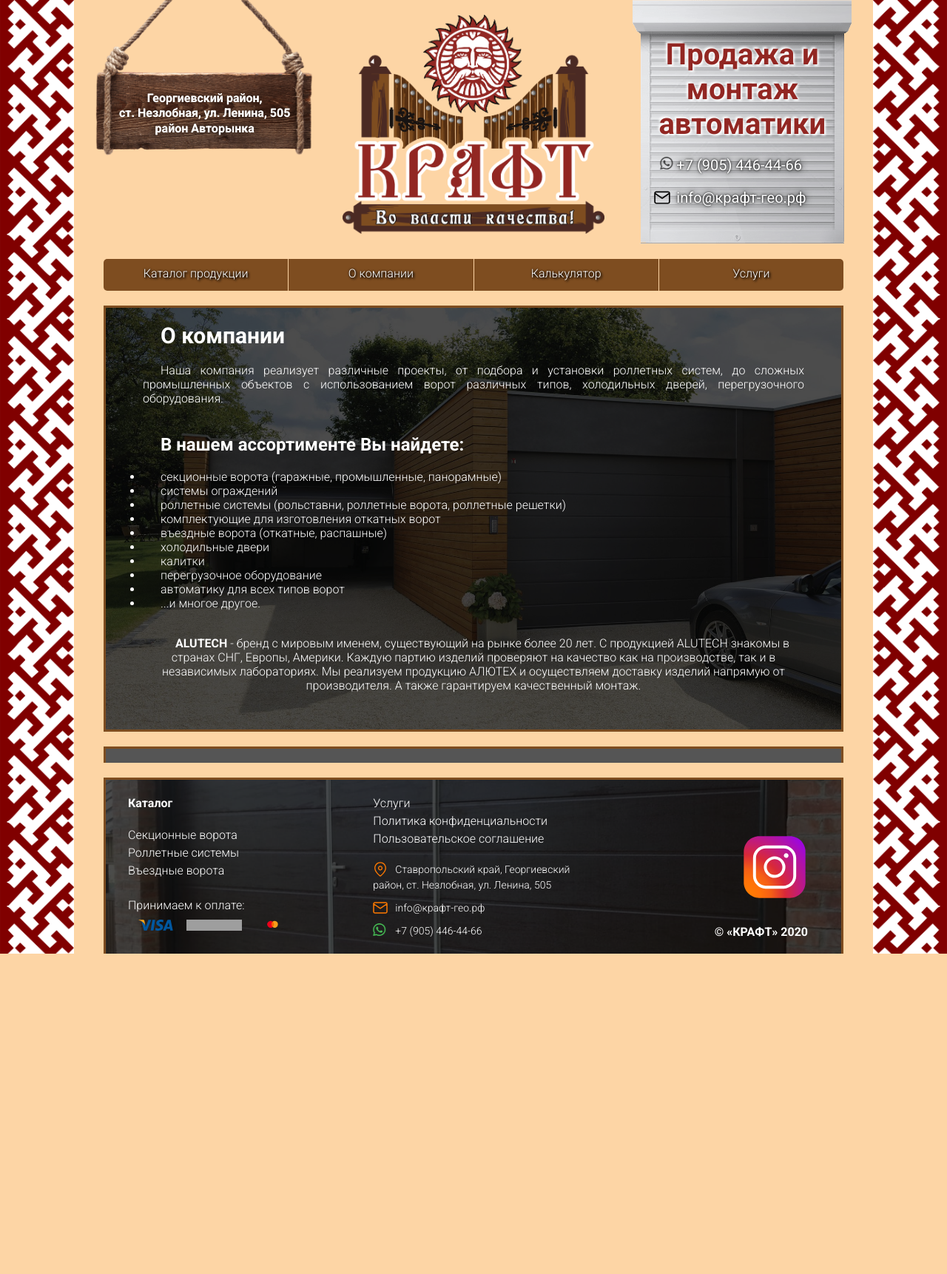
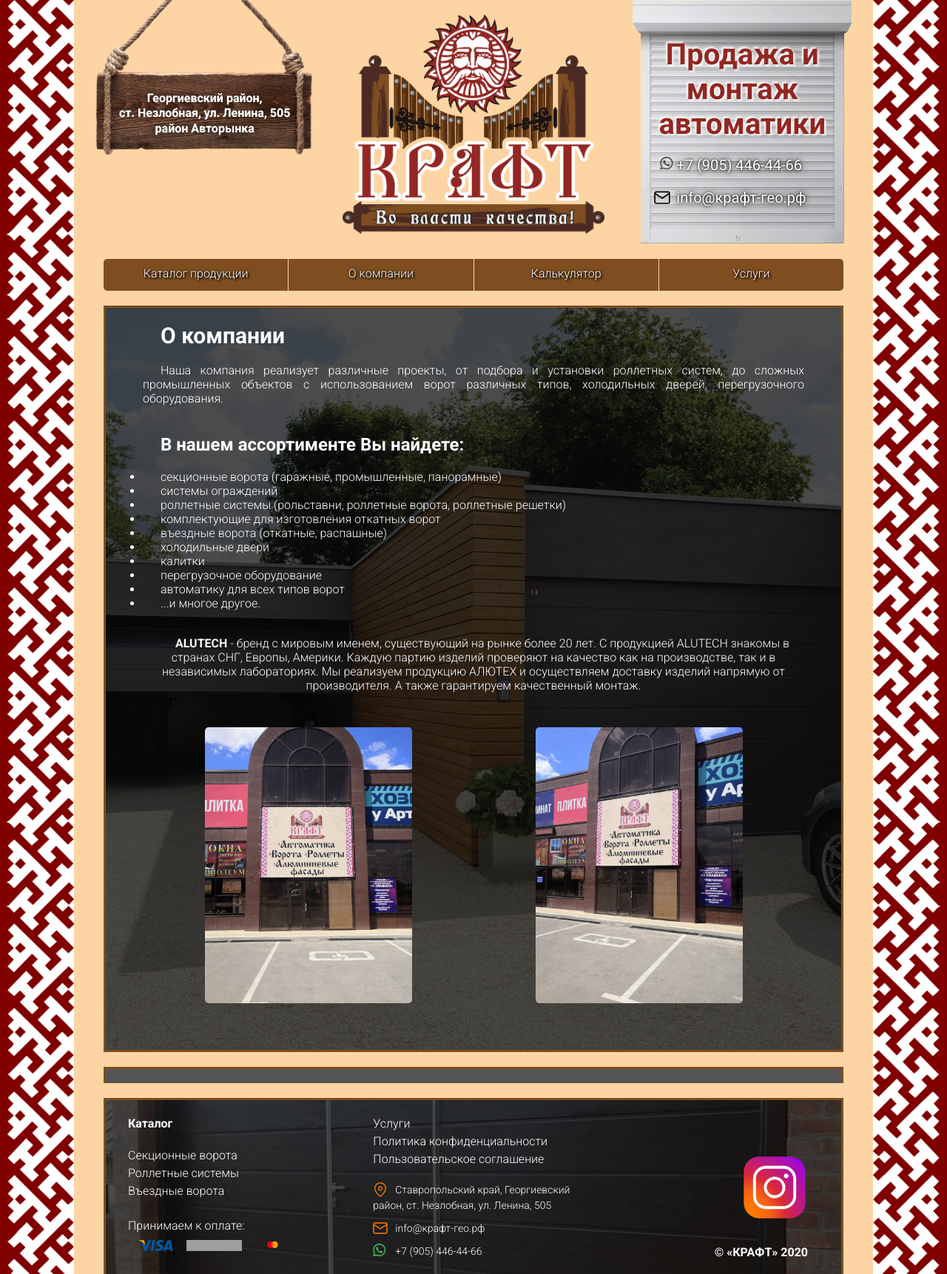
Before and after one commit to ihp-build/kraft, a PHP site: page /about/ in a window 1280 px wide. Shown: the whole page at 74% size. Before the commit the page ends 1289 px from the top, so only its background shows below. Run offline with PHP 8.4, Linux system fonts and the light colour scheme; some libraries are stand-ins or nearby versions; grey boxes are pictures that could not be loaded.

Commit message:
more fixes about company

```diff
--- a/about/index.php
+++ b/about/index.php
@@ -34,7 +34,12 @@
 				</div>
 
 				<br />
-				<p class="about-alutech"><b>ALUTECH</b> - бренд c мировым именем, существующий на рынке более 20 лет. С продукцией ALUTECH знакомы в странах СНГ, Европы, Америки. Каждую партию изделий проверяют на качество как на производстве, так и в независимых лабораториях. Мы реализуем продукцию АЛЮТЕХ и осуществляем доставку изделий напрямую от производителя. А также гарантируем качественный монтаж.</p>
+				<p class="about-alutech"><b>ALUTECH</b> - бренд c мировым именем, существующий на рынке более 20 лет. С продукцией ALUTECH знакомы в странах СНГ, Европы, Америки. Каждую партию изделий проверяют на качество как на производстве, так и в независимых лабораториях. Мы реализуем продукцию АЛЮТЕХ и осуществляем доставку изделий напрямую от производителя. А также гарантируем качественный монтаж.</p><br /><br />
+
+				<div class="about-fasad">
+					<div class="about-fasad-element"><a href="#" class="href-off"><img src="/img/about/fasad1-min.jpeg" alt="Крафт фото фасада"></a></div>
+					<div class="about-fasad-element"><a href="#" class="href-off"><img src="/img/about/fasad2-min.jpeg" alt="Крафт Автоматика фото вход"></a></div>
+				</div>
 
 			</div>
 		</div>
--- a/css/custom.css
+++ b/css/custom.css
@@ -416,8 +416,6 @@ p {
 	background: #7e4d20;
 	border-radius: 5px;
 	text-indent: 0;
-	max-width: 280px;
-	width: 100%;
 }
 .service-list .service-item img{
 	max-width: 280px;
@@ -445,6 +443,33 @@ p {
 
 
 
+.about-fasad {
+	display: flex;
+	flex-wrap: wrap;
+	justify-content: space-around;
+
+    text-indent: 0;
+}
+
+.about-fasad-element {
+	flex: 1;
+	width: 100%;
+	max-width: 280px;
+	margin: 1%;
+}
+
+.about-fasad-element a {
+	display: block;
+	width: 100%;
+}
+
+.about-fasad-element img {
+	max-width: 280px;
+	border-top-left-radius: 5px;
+	border-top-right-radius: 5px;
+	border-bottom-left-radius: 5px;
+	border-bottom-right-radius: 5px;
+}
 
 
 
--- a/footer.php
+++ b/footer.php
@@ -85,7 +85,7 @@
 	<script type="text/javascript" src="/js/easing.js"></script>
 
 
-	<script src="/js/main.js?ver=0.005"></script>
+	<script src="/js/main.js?ver=0.006"></script>
 
 	<script src="/js/owlcarousel/owl.carousel.min.js"></script>
 
--- a/header.php
+++ b/header.php
@@ -19,7 +19,7 @@
 	<link rel="stylesheet" href="/css/owlcarousel/owl.theme.default.min.css">
 
 
-	<link rel="stylesheet" href="/css/custom.css?ver=0.006" type="text/css" />
+	<link rel="stylesheet" href="/css/custom.css?ver=0.007" type="text/css" />
 
 	<meta name="viewport" content="width=device-width, initial-scale=1" />
 
--- a/sitemap.xml
+++ b/sitemap.xml
@@ -2,6 +2,11 @@
 <urlset xmlns="http://www.sitemaps.org/schemas/sitemap/0.9">
     <url>
         <loc>https://xn----7sbkiv2ajrr.xn--p1ai/</loc>
+        <changefreq>daily</changefreq>
+        <priority>0.9</priority>
+    </url>
+    <url>
+        <loc>https://xn----7sbkiv2ajrr.xn--p1ai/about/</loc>
         <changefreq>daily</changefreq>
         <priority>0.9</priority>
     </url>
```
Also changed, not shown: img/about/fasad1-min.jpeg (added), img/about/fasad2-min.jpeg (added).
